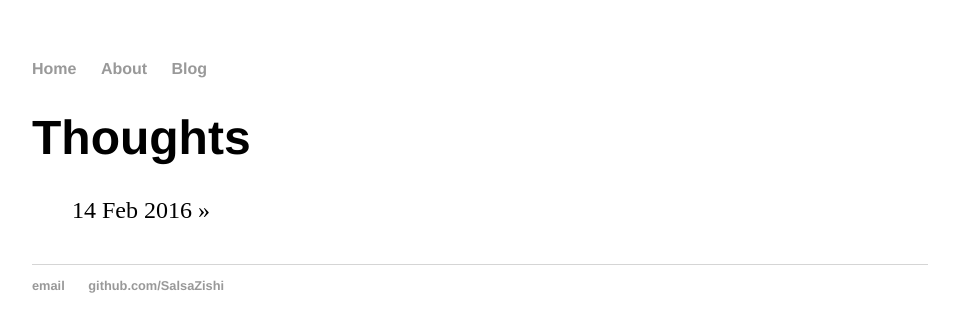
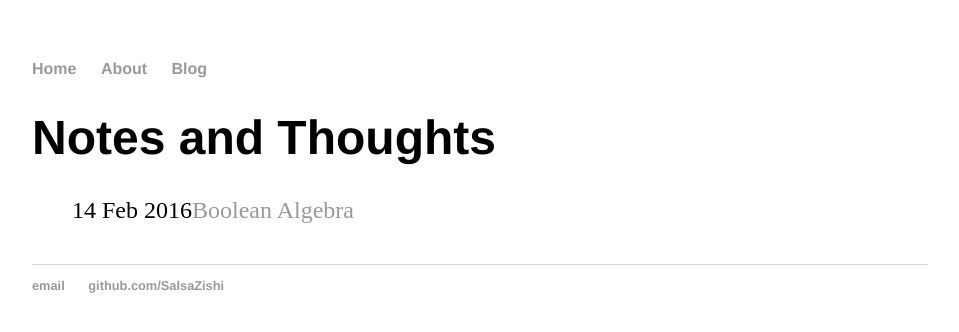
Before and after one commit to SalsaZishi/justanothercsguy.github.io, a Jekyll site: the page built from blog/index.html, in a window 1280 px wide. Shown: the top 332 px of the page, without its empty margins (160-1119 px from the left). Built offline with Jekyll 4.4.1, drawn with Linux system fonts in a browser that asks for light colours.

Commit message:
Update index.html

```diff
--- a/blog/index.html
+++ b/blog/index.html
@@ -1,11 +1,11 @@
 ---
 layout: default
-title: Thoughts
+title: Notes and Thoughts
 ---
   <h1>{{ page.title }}</h1>
   <ul class="posts">
 
   {% for post in site.posts %}
-    <li><span> {{ post.date | date_to_string }}</span> » <a href="{{ post.url }}" title="{{ post.title }}">{{ post.tile }}</a></li>
+    <li><span>{{ post.date | date_to_string }}</span><a href="../{{ site.baseurl }}{{ post.url }}">{{post.title}}</a></li>
   {% endfor %}
   </ul>
```
